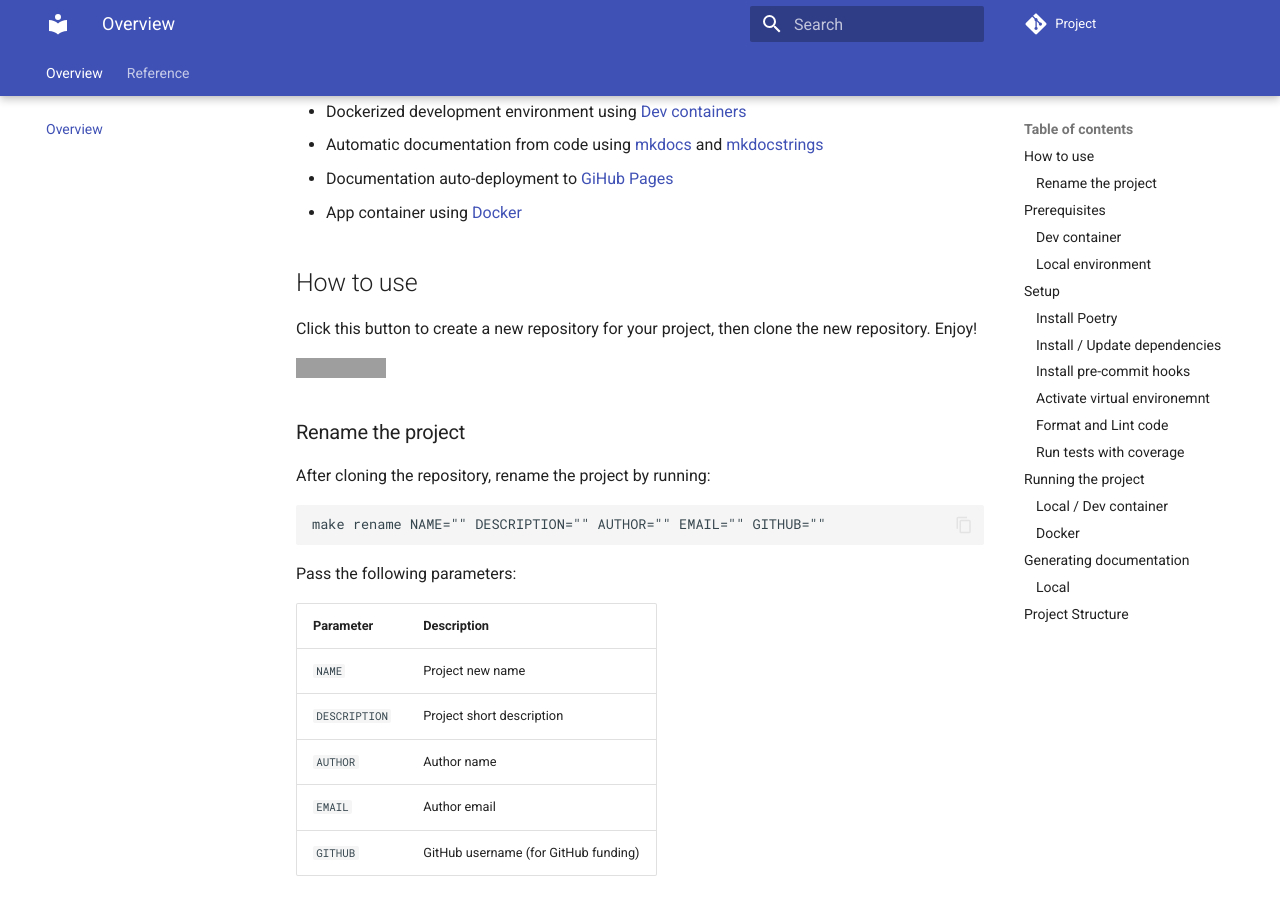
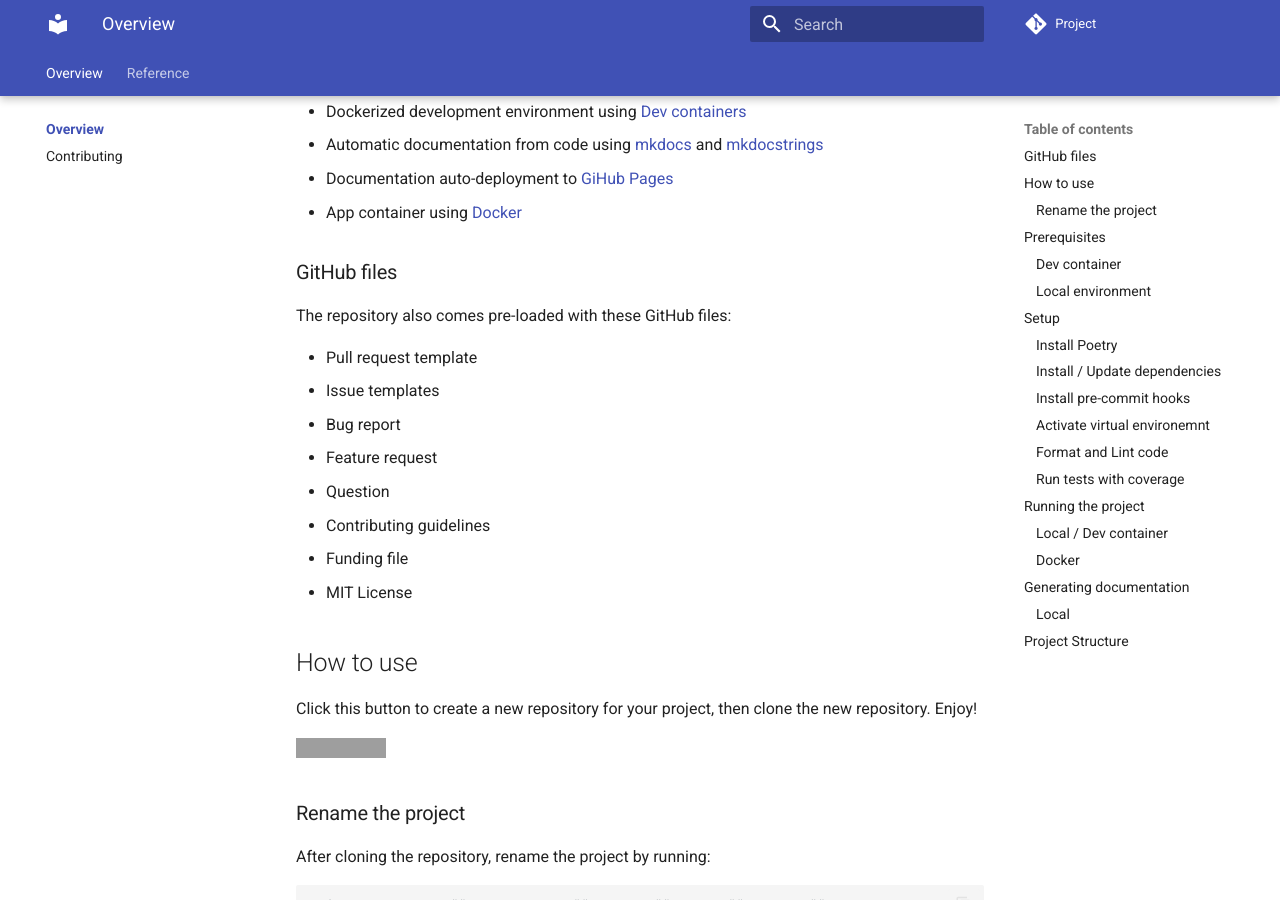
Before and after one commit to amrabed/python-project-template, an MkDocs documentation site: the page built from docs/README.md, in a window 1280 px wide and 900 px high, scrolled down 540 px. Built offline with MkDocs 1.6.1 and Material for MkDocs 9.7.7, drawn with Linux system fonts in a browser that asks for light colours; comment, search, counter and statistics services are not loaded; grey boxes are pictures that could not be loaded.

Commit message:
Add CONTRIBUTING.md

```diff
--- a/docs/README.md
+++ b/docs/README.md
@@ -16,6 +16,19 @@ A Python project template that comes out of the box with configuration for:
 - Automatic documentation from code using [mkdocs](https://www.mkdocs.org) and [mkdocstrings](https://mkdocstrings.github.io)
 - Documentation auto-deployment to [GiHub Pages](https://pages.github.com)
 - App container using [Docker](https://docker.com)
+
+
+### GitHub files
+The repository also comes pre-loaded with these GitHub files:
+
+- Pull request template
+- Issue templates
+  - Bug report
+  - Feature request
+  - Question
+- Contributing guidelines
+- Funding file
+- MIT License
 
 ## How to use
 Click this button to create a new repository for your project, then clone the new repository. Enjoy!
--- a/mkdocs.yml
+++ b/mkdocs.yml
@@ -23,7 +23,9 @@ theme:
   - toc.follow
 
 nav:
-  - Overview: README.md
+  - Overview:
+    - Overview: README.md
+    - Contributing: CONTRIBUTING.md
   - Reference:
     - App: reference/app.md
 
```
Also changed, not shown: docs/CONTRIBUTING.md (added, +142 -0 lines).
